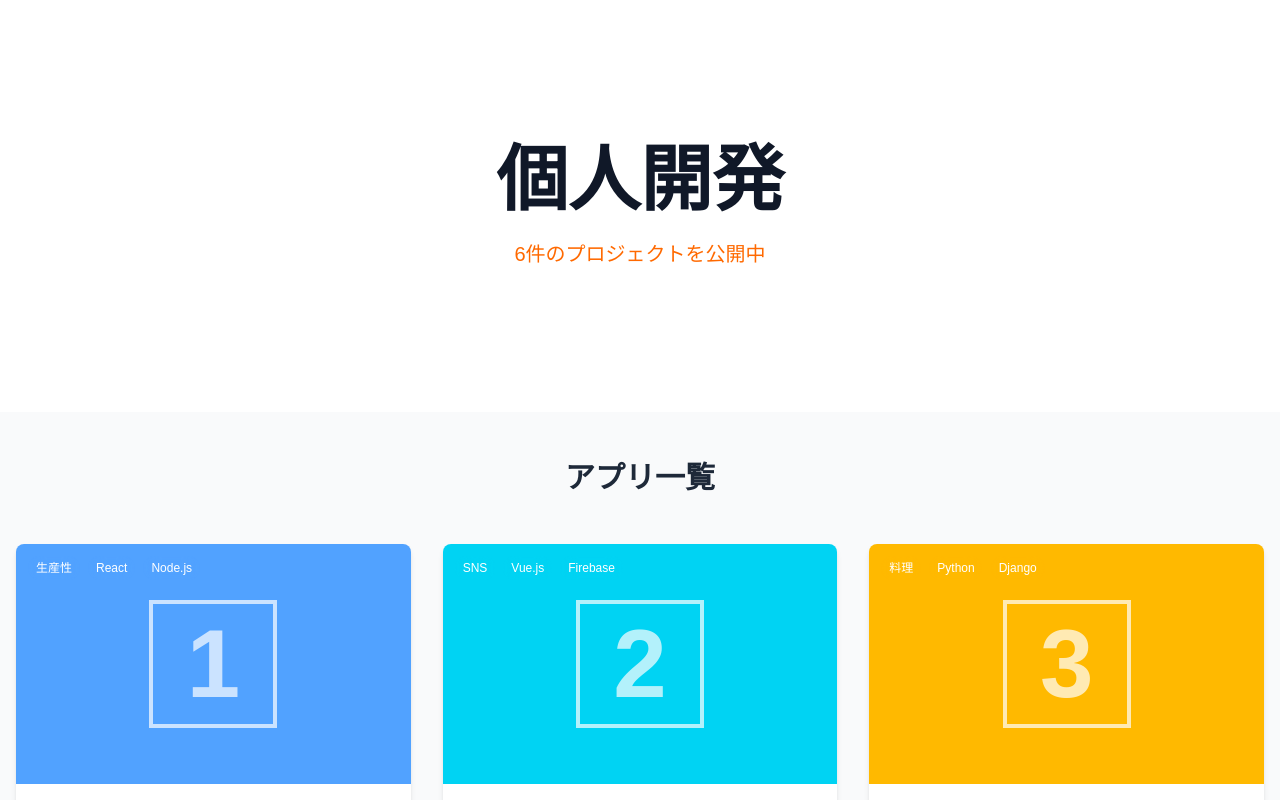
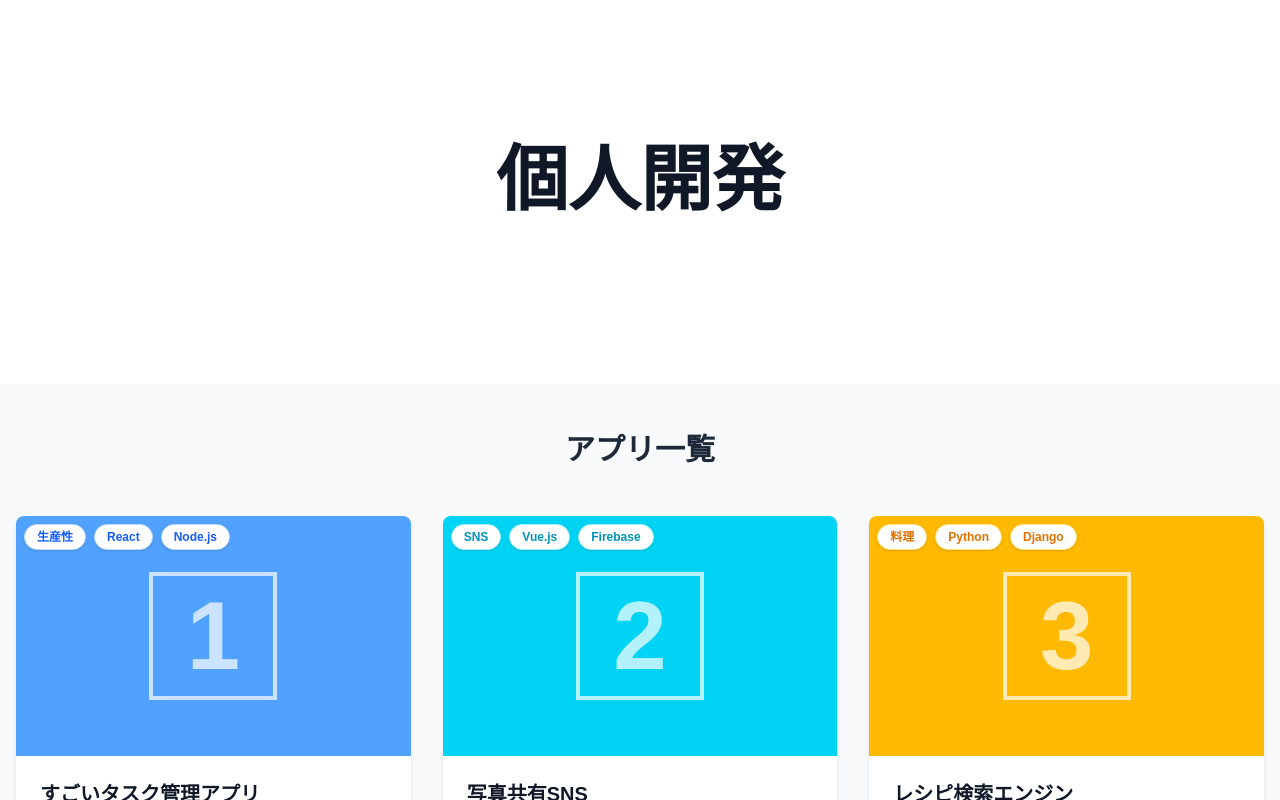
Before and after one commit to noricha-vr/kojin-works-portal, a Next.js app: page / in a window 1280 px wide. Shown: the top 800 px of the page. Built offline with nearby package versions, Linux system fonts and the light colour scheme.

Commit message:
Update top page

```diff
--- a/src/app/page.tsx
+++ b/src/app/page.tsx
@@ -18,19 +18,35 @@ function getProjectColor(index: number): string {
  * プロジェクトカード用のコンポーネント
  */
 function ProjectCard({ project, index }: { project: Project; index: number }) {
-  // プロジェクトタグの表示色をカスタマイズ
-  const tagColorClass = "inline-block px-2 py-1 text-xs text-white rounded-full";
+  // 各プロジェクトの背景色クラスを取得
+  const bgColorClass = getProjectColor(index);
+
+  // タグの色をプロジェクト色に基づいて設定
+  const getTagColor = () => {
+    // 画像に合わせて、白背景と青系のテキストに変更
+    if (bgColorClass.includes('blue')) return 'text-blue-600 bg-white border-blue-200';
+    if (bgColorClass.includes('cyan')) return 'text-cyan-600 bg-white border-cyan-200';
+    if (bgColorClass.includes('amber')) return 'text-amber-600 bg-white border-amber-200';
+    if (bgColorClass.includes('emerald')) return 'text-emerald-600 bg-white border-emerald-200';
+    if (bgColorClass.includes('pink')) return 'text-pink-600 bg-white border-pink-200';
+    if (bgColorClass.includes('purple')) return 'text-purple-600 bg-white border-purple-200';
+    return 'text-gray-600 bg-white border-gray-200'; // デフォルト
+  };
+
+  // プロジェクトタグの表示色をカスタマイズ - 独立したバッチスタイル
+  const tagColorClass = "inline-block px-3 py-1 text-xs font-semibold rounded-full shadow-sm border";
+  const tagColors = getTagColor();
 
   return (
     <div className="flex flex-col rounded-lg shadow-md overflow-hidden transition-all hover:shadow-lg">
       {/* カバー画像エリア */}
-      <div className={`relative ${getProjectColor(index)} h-60`}>
+      <div className={`relative ${bgColorClass} h-60`}>
         {/* タグ表示エリア */}
-        <div className="absolute top-0 left-0 right-0 p-3 flex flex-wrap gap-2 z-10">
+        <div className="absolute top-2 left-2 right-2 flex flex-wrap gap-2 z-10">
           {project.tags && project.tags.map((tag) => (
             <span
               key={tag}
-              className={`${tagColorClass} bg-opacity-30 backdrop-blur-sm`}
+              className={`${tagColorClass} ${tagColors}`}
             >
               {tag}
             </span>
@@ -81,9 +97,6 @@ export default function Home() {
           <h1 className="text-7xl font-bold text-gray-900 mb-6 text-center">
             個人開発
           </h1>
-          <p className="text-orange-500 text-xl">
-            {projects.length}件のプロジェクトを公開中
-          </p>
         </div>
       </div>
 
```
